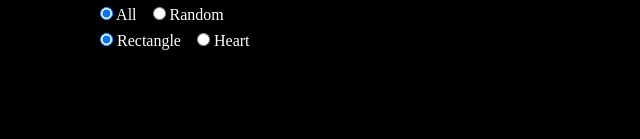
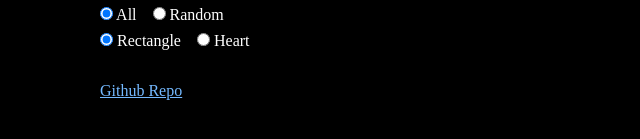
Before and after one commit to shezimanor/rectangle-animation-app, a Vue app: page / in a window 1280 px wide. Shown: the part 509-648 px from the top of the page, without its empty margins (316-956 px from the left). Built offline with nearby package versions, Linux system fonts and the light colour scheme.

Commit message:
chore: 更新文件與連結

```diff
--- a/src/App.vue
+++ b/src/App.vue
@@ -119,6 +119,13 @@ function changeElementCount(count) {
           {{ item }}
         </label>
       </div>
+      <div class="flex-item">
+        <a
+          href="https://github.com/shezimanor/rectangle-animation-app"
+          target="_blank"
+          >Github Repo</a
+        >
+      </div>
     </div>
   </div>
 </template>
--- a/src/assets/styles/main.scss
+++ b/src/assets/styles/main.scss
@@ -54,5 +54,11 @@ body {
     label {
       padding-right: 8px;
     }
+    a {
+      color: #74b9ff;
+    }
+    &:last-of-type {
+      padding-top: 24px;
+    }
   }
 }
```
Also changed, not shown: 1 other file (tests, documents, lock files or other folders).
